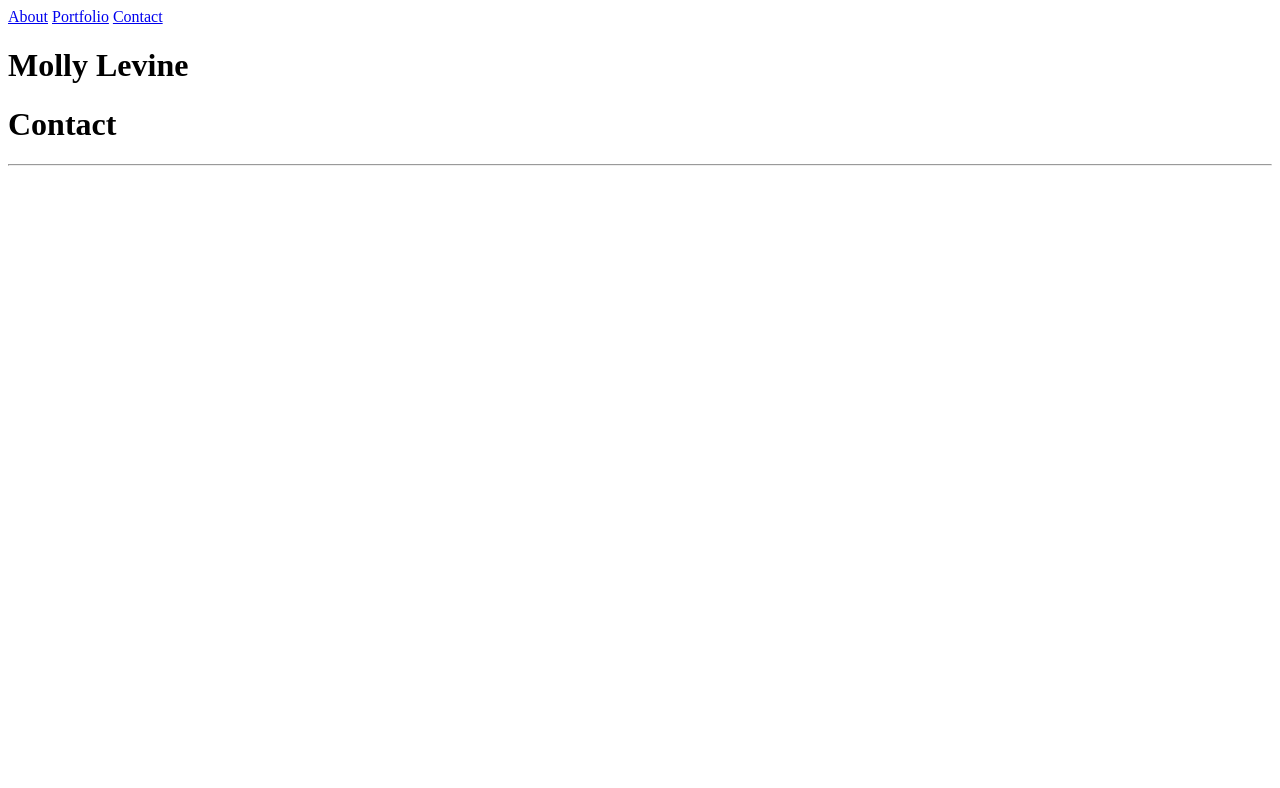
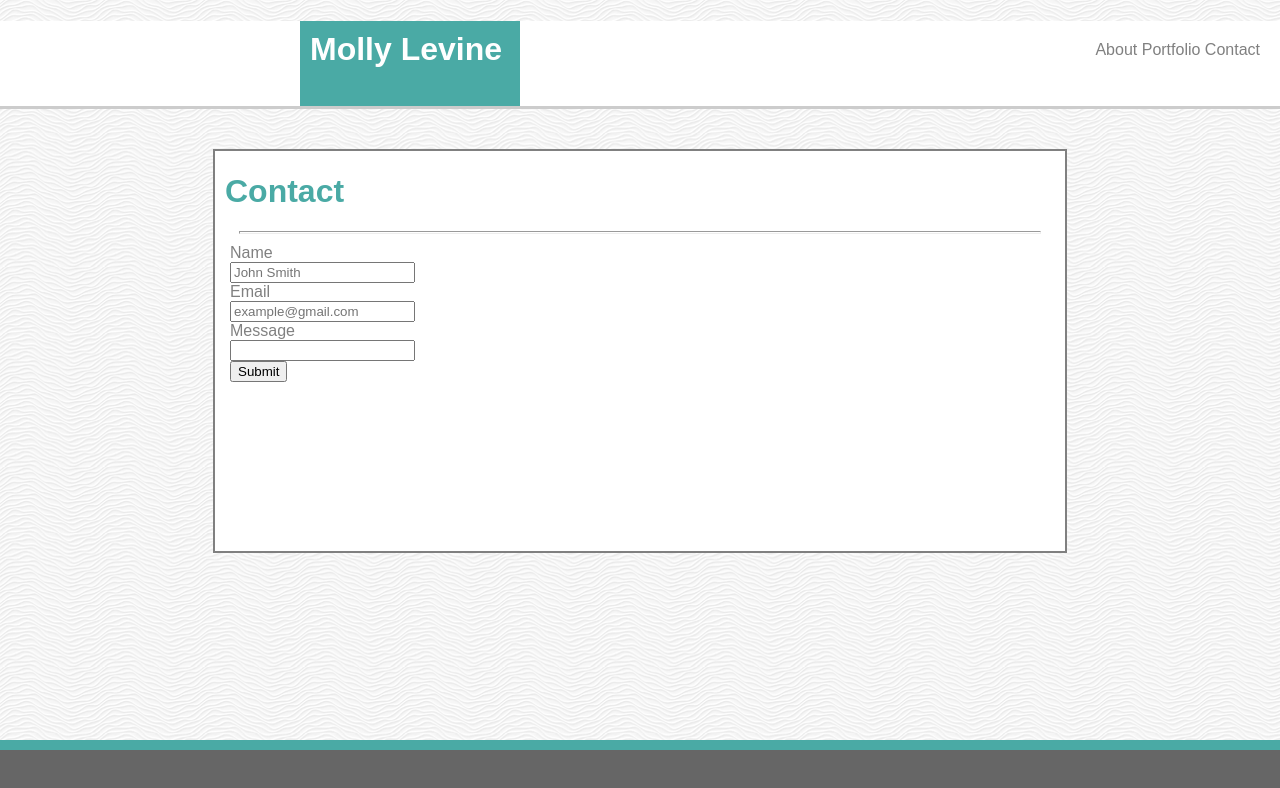
Before and after one commit to levinemr2/basic_portfolio, a plain HTML site: page contact.html in a window 1280 px wide. Drawn offline with Linux system fonts and the light colour scheme.

Commit message:
updated contact html and css

```diff
--- a/contact.html
+++ b/contact.html
@@ -10,8 +10,8 @@
 <body>
         <header>
                 <nav>
-                    <a href="about.html">About</a>
-                    <a href="index.html">Portfolio</a>
+                    <a href="index.html">About</a>
+                    <a href="#">Portfolio</a>
                     <a href="contact.html">Contact</a>
                 </nav>
             <h1 class="name">Molly Levine</h1>
@@ -19,6 +19,18 @@
         <div class="clearfix">
         <h1 class="contact">Contact</h1>
         <hr>
+        <form>
+            Name<br>
+            <input type="text" name="firstname" placeholder="John Smith"><br>
+
+            Email<br>
+            <input type="text" name="email address" placeholder="example@gmail.com"><br>
+
+            Message<br>
+            <input type="text" name="message"><br>
+            <input type="submit" value="Submit">
+
+        </form>
         </div>
     </body>
         <footer></footer>
--- a/style.css
+++ b/style.css
@@ -0,0 +1,88 @@
+body{
+    width: 100%;
+    margin: 0 auto;
+    font-family: 'Arial', 'Helvetica Neue', Helvetica, sans-serif;
+    background-image: url("images/white-waves.png");
+}
+header{
+    background: #ffffff;
+    width: 100%;
+    border-bottom: 3px solid #cccccc;
+    margin: 0px 0px 40px 0px;
+    top: 0px;
+}
+
+hr {
+    width: 800px;
+    margin: 0 auto;
+    height: 1px;
+    margin-bottom: 10px;
+}
+
+nav{
+    float: right;
+    padding: 20px;
+
+}
+
+.name{
+    width: 200px;
+    background-color: #4aaaa5;
+    margin-bottom: 0%;
+    margin-left: 300px;
+    height: 75px;
+    font-family: 'Georgia','Times New Roman', Times, serif serif;
+    color: white;
+    padding: 10px;
+    padding-bottom: 0;
+
+}
+
+.contact {
+    font-family: 'Georgia','Times New Roman', Times, serif serif;
+    color: #4aaaa5;
+    margin-left: 10px;
+
+}
+
+.clearfix::after {
+    content: "";
+    clear: both;
+    display: table;
+  }
+
+
+footer {
+    background: #666666;
+    bottom: 0;
+    width: 100%;
+    height: 50px;
+   position: absolute;
+   border-top: solid 10px;
+   border-color: #4aaaa5;
+
+}
+
+div {
+    width: 850px;
+    margin: 0 auto;
+    border: 2px solid gray;
+    background-color: #ffffff;
+    height: 400px;
+
+}
+
+form {
+    margin-left: 15px;
+    color: gray;
+}
+
+p {
+    margin: 10px;
+}
+
+a {
+    color: gray;
+    text-decoration: none;
+    margin: 5px:
+}
```
Also changed, not shown: index.html (+2 -2 lines).
